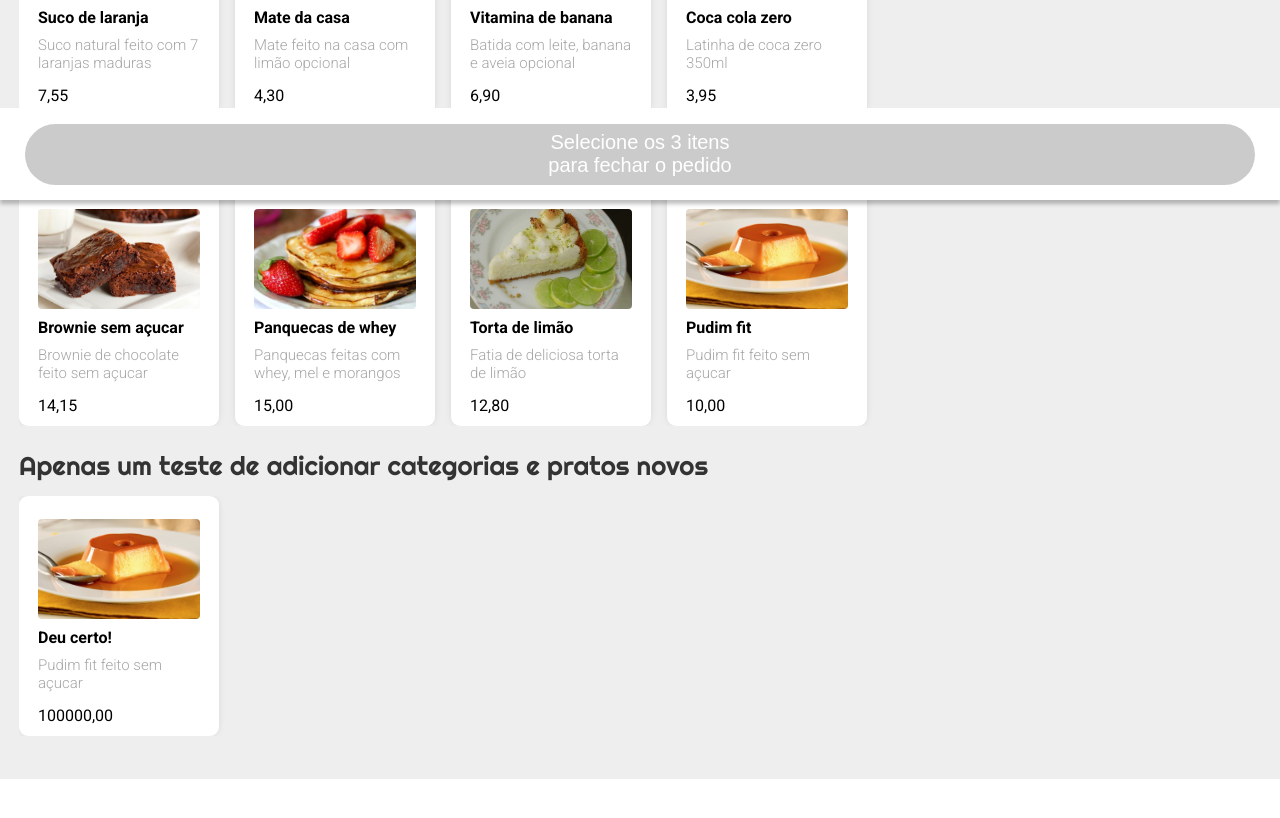
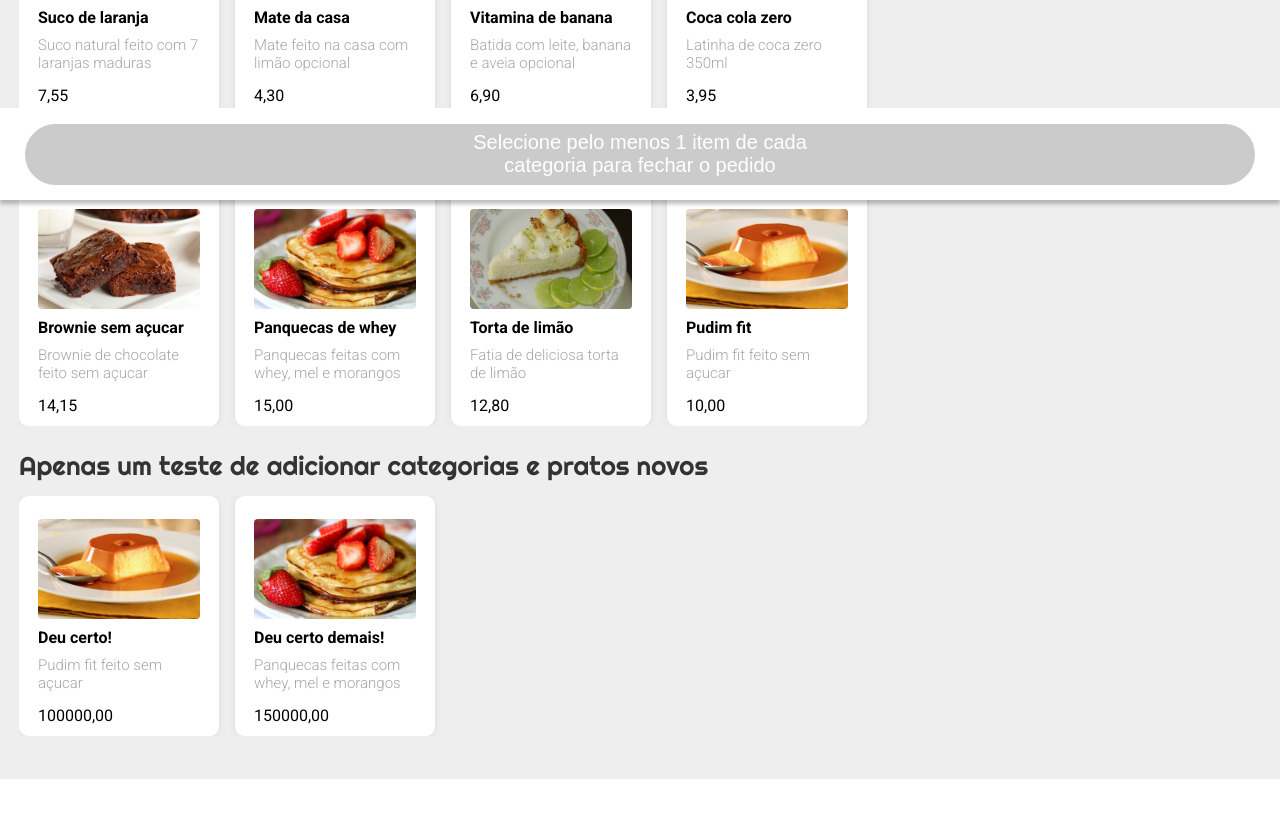
Before and after one commit to PMafra/driveneats_react, a React (Create React App) app: page / in a window 1280 px wide. Shown: the part 600-1418 px from the top of the page. Built offline with nearby package versions, Linux system fonts and the light colour scheme.

Commit message:
Selecting itens from categories and appear confirm button - initial logic added

```diff
--- a/public/css/style.css
+++ b/public/css/style.css
@@ -135,7 +135,7 @@ body {
     display: flex;
     align-items: center;
     justify-content: space-between;
-    gap: 15px;
+    gap: 10px;
 }
 
 .vanish {
--- a/src/Components/BottomBar.js
+++ b/src/Components/BottomBar.js
@@ -2,7 +2,7 @@ export default function BottomBar () {
     return (
         <div class="bottom-bar">
             <button class="bottom-bar-button" onclick="confirm()">
-                <p class="font-weight-400">Selecione os 3 itens<br />para fechar o pedido</p>
+                <p class="font-weight-400">Selecione pelo menos 1 item de cada<br /> categoria para fechar o pedido</p>
             </button>
         </div>
     );
--- a/src/Components/Container.js
+++ b/src/Components/Container.js
@@ -28,6 +28,7 @@ export default function Container () {
         {type: categoriesTypes.deserts, srcId: "torta", name: "Torta de limão", description: "Fatia de deliciosa torta de limão", price: "12,80"},
         {type: categoriesTypes.deserts, srcId: "pudim", name: "Pudim fit", description: "Pudim fit feito sem açucar", price: "10,00"},
         {type: categoriesTypes.teste, srcId: "pudim", name: "Deu certo!", description: "Pudim fit feito sem açucar", price: "100000,00"},
+        {type: categoriesTypes.teste, srcId: "panqueca", name: "Deu certo demais!", description: "Panquecas feitas com whey, mel e morangos", price: "150000,00"}
     ]
 
     const objectOfIds = {};
@@ -39,14 +40,18 @@ export default function Container () {
 
     const [hiding, setHiding] = React.useState(objectOfIds);
 
+    const [counter, setCounter] = React.useState([]);
+
+    function remove(array, element) {
+        const index = array.indexOf(element);
+        array.splice(index, 1);
+      }
+
     function selection (id, type, name, down) {
         let newCheckList = {...checkList};
         let newHiding = {...hiding};
-        console.log(newHiding);
 
         if (checkList[id] === "") {
-
-            console.log(checkList);
 
             newCheckList[id] = "green-border";
             setCheckList(newCheckList);
@@ -56,6 +61,12 @@ export default function Container () {
 
             quantity[id] = 1;
 
+            if (!counter.includes(type)) {
+                setCounter([...counter, type]);
+                console.log(counter);
+            }
+
+
         } else {
             if (quantity[id] === 1 && changeQuantity.called === true) {
                 newCheckList[id] = "";
@@ -63,7 +74,11 @@ export default function Container () {
                 newHiding[id] = "";
                 setHiding(newHiding);
             }
+
+            setCounter(remove(counter, type));
+            console.log(counter);
         }
+
         console.log(type + " " + String(id) + " " + name);
     }
 
@@ -90,6 +105,26 @@ export default function Container () {
             }
         }
     }
+
+
+
+    // let categoriesTypesSelected = {};
+    // for (let i = 0; i < categories.length; i++) {
+    //     categoriesTypesSelected[categories[i].categoryType] = "unmarked";
+    // }
+    // console.log(categoriesTypesSelected);
+
+    // const [catSelected, setCatSelected] = React.useState(categoriesTypesSelected);
+    // console.log(catSelected);
+
+    // function confirmation (catIndex) {
+    //     let newCatSelected = {...catSelected};
+
+    //     if (catSelected[catIndex] === "unmarked") {
+    //         newCatSelected[catIndex] = "marked";
+    //         setCatSelected(newCatSelected);
+    //     }
+    // }
 
     return (
         <div class="container">
```
